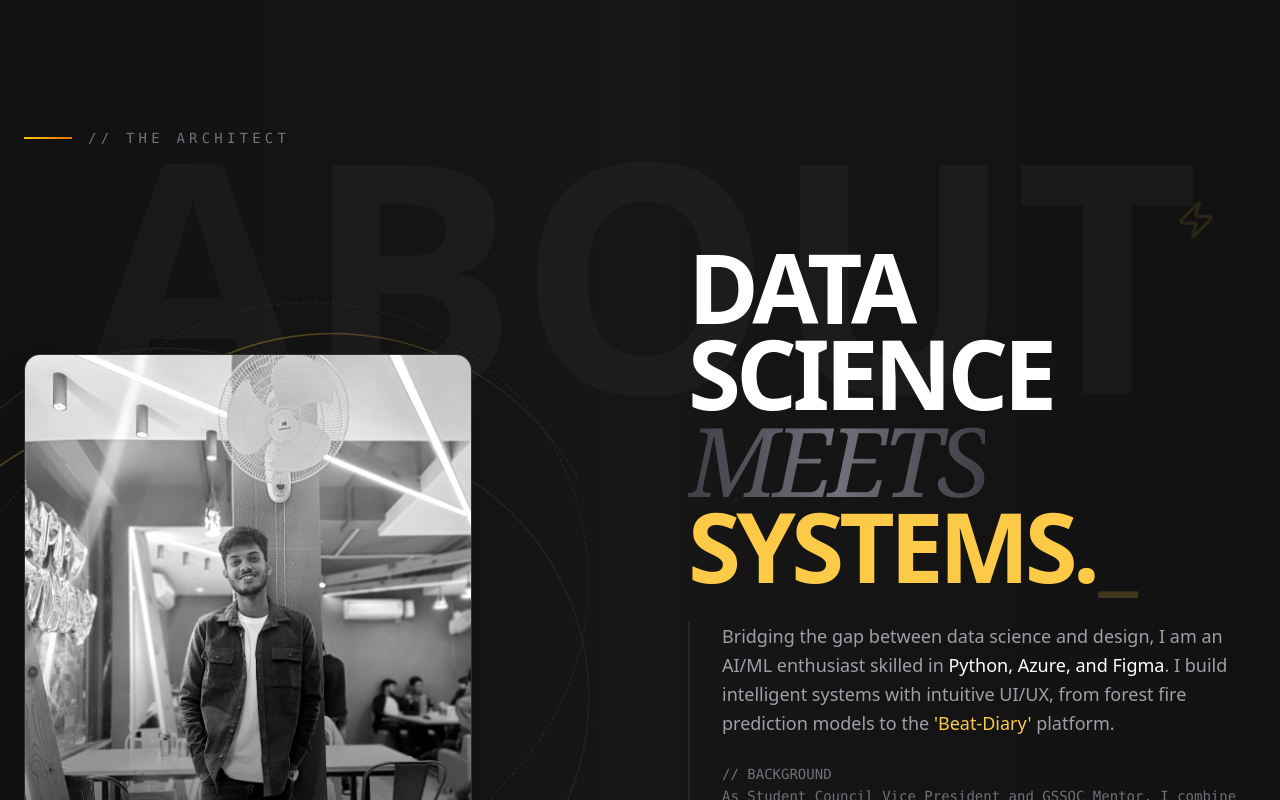
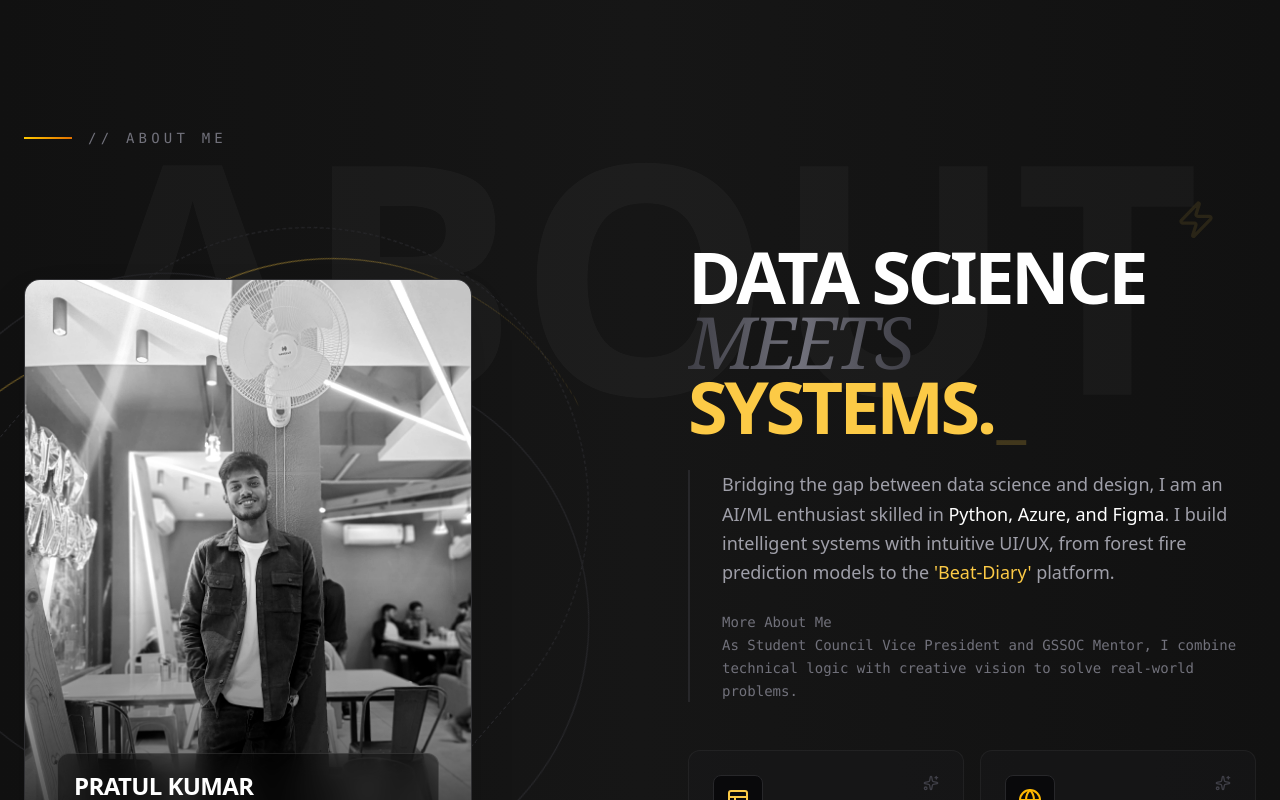
Before and after one commit to Pratul-Kumar/Port2, a React (Vite) app in the folder portfolio-vite/: page / in a window 1280 px wide. Shown: the part 800-1600 px from the top of the page. Built offline with nearby package versions, Linux system fonts and the light colour scheme.

Commit message:
feat: Update About section labels for clarity and improved user engagement

```diff
--- a/portfolio-vite/src/components/About.jsx
+++ b/portfolio-vite/src/components/About.jsx
@@ -31,7 +31,7 @@ const About = () => {
         <div className="flex items-center gap-4 mb-16 lg:mb-24">
           <div className="h-[2px] w-12 bg-gradient-to-r from-yellow-400 to-amber-600" />
           <span className="text-zinc-500 font-mono text-sm uppercase tracking-[0.3em]">
-            // The Architect
+            // About Me
           </span>
         </div>
 
@@ -102,7 +102,7 @@ const About = () => {
               initial={{ opacity: 0, y: 30 }}
               whileInView={{ opacity: 1, y: 0 }}
               transition={{ duration: 0.8 }}
-              className="text-5xl md:text-7xl lg:text-8xl font-black uppercase tracking-tighter mb-8 leading-[0.9] text-white"
+              className="text-5xl md:text-7xl lg:text-7xl font-black uppercase tracking-tighter mb-8 leading-[0.9] text-white"
             >
               Data Science <br />
               <span className="text-transparent bg-clip-text bg-gradient-to-r from-zinc-700 via-zinc-500 to-zinc-700 italic font-serif font-light">
@@ -135,7 +135,7 @@ const About = () => {
               </p>
 
               <p className="text-zinc-500 text-sm font-mono leading-relaxed">
-                // BACKGROUND <br/>
+                More About Me <br/>
                 As Student Council Vice President and GSSOC Mentor, I combine technical logic with creative vision to solve real-world problems.
               </p>
             </motion.div>
```
